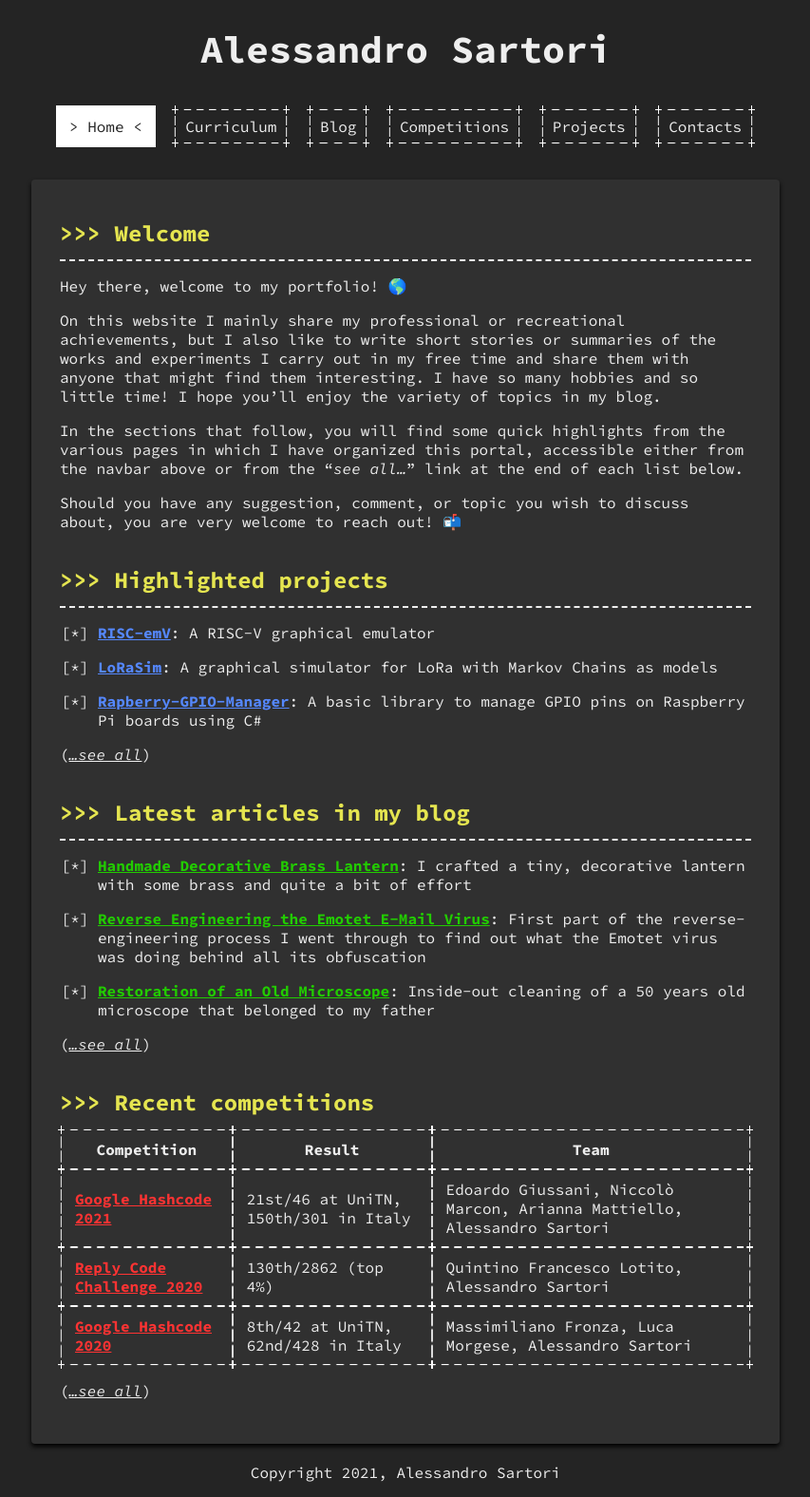
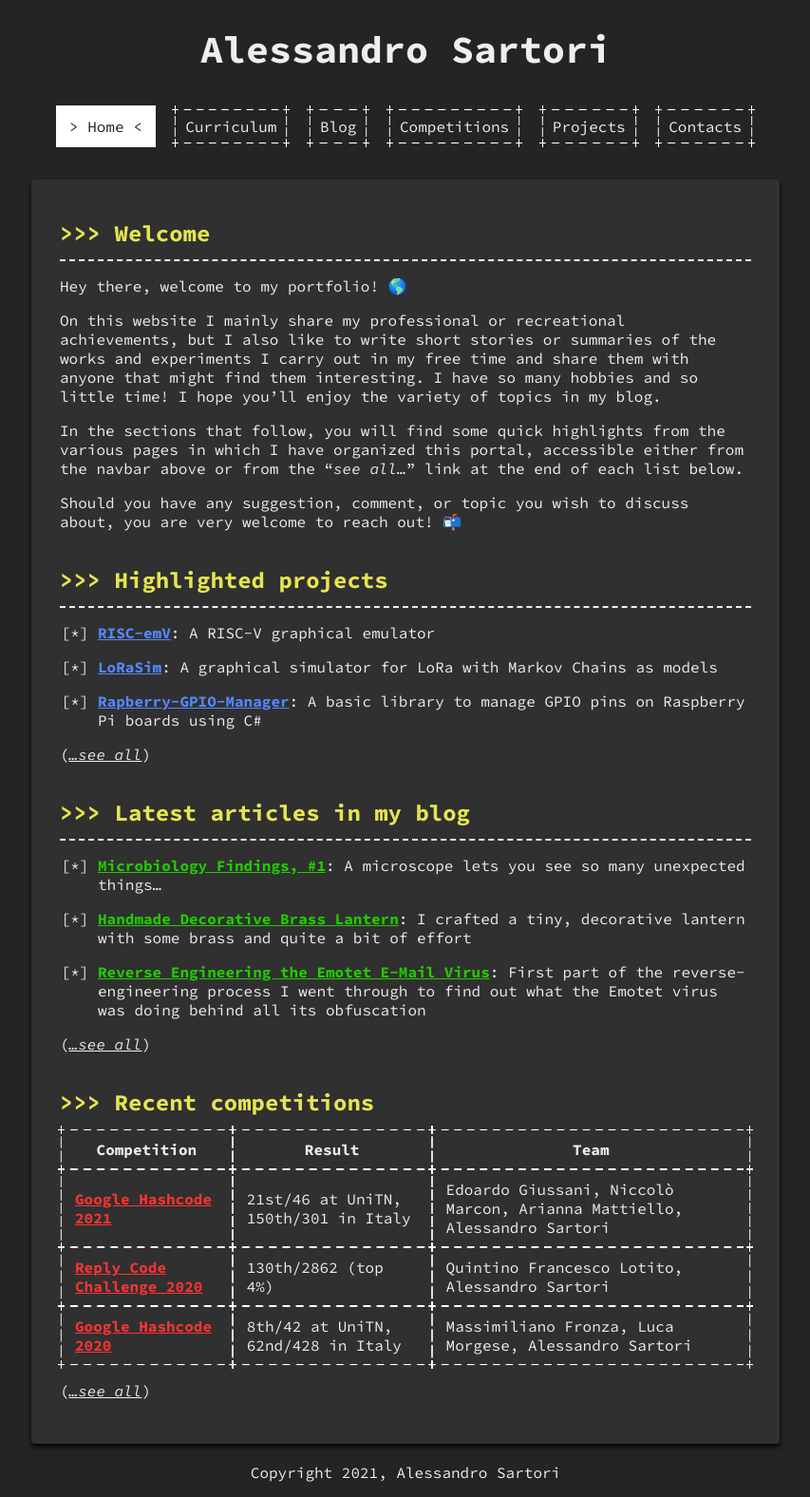
Before and after one commit to AlexSartori/alexsartori.github.io, a Jekyll site: the page built from index.md, in a window 1280 px wide. Shown: the whole page at 95% size, without its empty margins (213-1066 px from the left). Built offline with Jekyll 4.4.1, drawn with Linux system fonts in a browser that asks for light colours; emoji names are drawn with the system emoji font; some of the changed lines change nothing that is shown.

Commit message:
Add article: Microbiology Findings, #1

```diff
--- /dev/null
+++ b/_plugins/image_tag.rb
@@ -0,0 +1,50 @@
+# Title: Simple Image tag for Jekyll
+# Authors: Brandon Mathis http://brandonmathis.com
+#          Felix Schäfer, Frederic Hemberger
+# Description: Easily output images with optional class names, width, height, title and alt attributes
+#
+# Syntax {% img [class name(s)] [http[s]:/]/path/to/image [width [height]] [title text | "title text" ["alt text"]] %}
+#
+# Examples:
+# {% img /images/ninja.png Ninja Attack! %}
+# {% img left half http://site.com/images/ninja.png Ninja Attack! %}
+# {% img left half http://site.com/images/ninja.png 150 150 "Ninja Attack!" "Ninja in attack posture" %}
+#
+# Output:
+# <img src="/images/ninja.png">
+# <img class="left half" src="http://site.com/images/ninja.png" title="Ninja Attack!" alt="Ninja Attack!">
+# <img class="left half" src="http://site.com/images/ninja.png" width="150" height="150" title="Ninja Attack!" alt="Ninja in attack posture">
+#
+
+module Jekyll
+
+  class ImageTag < Liquid::Tag
+    @img = nil
+
+    def initialize(tag_name, markup, tokens)
+      attributes = ['class', 'src', 'width', 'height', 'title']
+
+      if markup =~ /(?<class>\S.*\s+)?(?<src>(?:https?:\/\/|\/|\S+\/)\S+)(?:\s+(?<width>\d+))?(?:\s+(?<height>\d+))?(?<title>\s+.+)?/i
+        @img = attributes.reduce({}) { |img, attr| img[attr] = $~[attr].strip if $~[attr]; img }
+        if /(?:"|')(?<title>[^"']+)?(?:"|')\s+(?:"|')(?<alt>[^"']+)?(?:"|')/ =~ @img['title']
+          @img['title']  = title
+          @img['alt']    = alt
+        else
+          @img['alt']    = @img['title'].gsub!(/"/, '&#34;') if @img['title']
+        end
+        @img['class'].gsub!(/"/, '') if @img['class']
+      end
+      super
+    end
+
+    def render(context)
+      if @img
+        "<img #{@img.collect {|k,v| "#{k}=\"#{v}\"" if v}.join(" ")}>"
+      else
+        "Error processing input, expected syntax: {% img [class name(s)] [http[s]:/]/path/to/image [width [height]] [title text | \"title text\" [\"alt text\"]] %}"
+      end
+    end
+  end
+end
+
+Liquid::Template.register_tag('img', Jekyll::ImageTag)
--- /dev/null
+++ b/_plugins/video_tag.rb
@@ -0,0 +1,61 @@
+# Title: Simple Video tag for Jekyll
+# Author: Brandon Mathis http://brandonmathis.com
+# Description: Easily output MPEG4 HTML5 video with a flash backup.
+#
+# Syntax {% video url/to/video [width height] [url/to/poster] %}
+#
+# Example:
+# {% video http://site.com/video.mp4 720 480 http://site.com/poster-frame.jpg %}
+#
+# Output:
+# <video width='720' height='480' preload='none' controls poster='http://site.com/poster-frame.jpg'>
+#   <source src='http://site.com/video.mp4' type='video/mp4; codecs=\"avc1.42E01E, mp4a.40.2\"'/>
+# </video>
+#
+
+module Jekyll
+
+  class VideoTag < Liquid::Tag
+    @video = nil
+    @poster = ''
+    @height = ''
+    @width = ''
+
+    def initialize(tag_name, markup, tokens)
+      @videos = markup.scan(/((https?:\/\/|\/)\S+\.(webm|ogv|mp4)\S*)/i).map(&:first).compact
+      @poster = markup.scan(/((https?:\/\/|\/)\S+\.(png|gif|jpe?g)\S*)/i).map(&:first).compact.first
+      @sizes  = markup.scan(/\s(\d\S+)/i).map(&:first).compact
+      super
+    end
+
+    def render(context)
+      output = super
+      types = {
+        '.mp4' => "type='video/mp4; codecs=\"avc1.42E01E, mp4a.40.2\"'",
+        '.ogv' => "type='video/ogg; codecs=theora, vorbis'",
+        '.webm' => "type='video/webm; codecs=vp8, vorbis'"
+      }
+      if @videos.size > 0
+        video =  "<video #{sizes} preload='metadata' controls #{poster}>"
+        @videos.each do |v|
+          video << "<source src='#{v}' #{types[File.extname(v)]}>"
+        end
+        video += "</video>"
+      else
+        "Error processing input, expected syntax: {% video url/to/video [url/to/video] [url/to/video] [width height] [url/to/poster] %}"
+      end
+    end
+
+    def poster
+      "poster='#{@poster}'" if @poster
+    end
+
+    def sizes
+      attrs = "width='#{@sizes[0]}'" if @sizes[0]
+      attrs += " height='#{@sizes[1]}'" if @sizes[1]
+      attrs
+    end
+  end
+end
+
+Liquid::Template.register_tag('video', Jekyll::VideoTag)
--- /dev/null
+++ b/_posts/2021-04-06-microbiology-findings-1.md
@@ -0,0 +1,59 @@
+---
+layout: post
+title: "Microbiology Findings, #1"
+description: "A microscope lets you see so many unexpected things..."
+date: 2021-04-06
+categories: biology
+tags: biology microbiology microscope
+image: "/assets/posts/..."
+---
+
+Remember that old microscope I restored some time ago in [this post]({% link _posts/2020-12-29-restoration-of-old-microscope.md %})? Well, with the help of a biologist friend of mine, Emma, I had the chance to play with it quite a bit, and I certainly didn't miss the opportunity to snap a load of pictures and shoot as many videos as I could of anything that I saw moving under those lenses. That said, here's to you a selection of what I found most interesting!
+
+The first thing she advised me to look at was some moss. Whatever, I thought, but boy was it surprising. First of all, apparently moss has this peculiarity of having leaves composed of only one layer of cells, which makes the shapes of the cells really stand out: impressing!
+
+![A piece of moss and its cells at 100x](/assets/posts/mbio-muschio-1.jpg){:.img-big}
+
+The second amazing fact about moss is that it is always full of a variety of curious creatures.
+At first I couldn't find any, but after trying a few different drops of water I almost got scared: I saw this giant chubby wormy thing crawling around and it felt so weird. It was only a matter of seconds until this odd feeling turned into pure wonder. It was just like a tiny alien living its very own life, and I felt I was having such a privilege to be able to peek into this absolutely new type of world.
+
+{% video /assets/posts/mbio-rotifero-1.mp4 %}{:.vid-big}
+
+Oh and by the way, it was a **rotifer**, a tiny cutie (~100μm in length) with very interesting survival abilities, but I'm not sure I possess enough knowledge to form proper sentences so I'll just leave you to Wikipedia :grin:
+
+Next up, **tardigrades**! My friend said I was so lucky to find both of them at my first try. Look how cute they are with those tiny paws, and notice how slippy the glass tile is for them. I read they can manage to walk only after the glass has been sitting for a while and it starts to get covered in bacteria to which they can grip.
+
+{% video /assets/posts/mbio-tard-1.mp4 %}{:.vid-big}
+
+Some days later, I finally found a microorganism I recognized myself! The tiny worm you can see wiggling on the bottom side is a **C. Elegans**, a fellow I met in previous conversations with Emma when chatting about a project where they mapped its entire neural network and were then able to simulate in a computer. Why map the "brain" of a C. Elegans? Well, here comes the fun fact: it is always composed of exactly 302 neurons.
+
+{% video /assets/posts/mbio-gast-elegans.mp4 %}{:.vid-big}
+
+Did you notice the intruder? On the top right corner you can see what is most likely a **gastrotrich**, a finding that made Emma very jealous since she could never find one :sunglasses:
+
+But anyway, let's have some more fun with rotifers. Take a look below at how they eat: basically they open up this sort of mouth that is covered in cilia which they move to create a vortex to  attract other microorganisms to ingest.
+
+{% video /assets/posts/mbio-rotifero-3.mp4 %}{:.vid-half}
+{% video /assets/posts/mbio-rotifero-4.mp4 %}{:.vid-half}
+
+Now a very interesting experiment: one of those survival abilities I mentioned consists in (forgive my biological heresy) retracting into a tiny resilient ball that can withstand conditions far from their ideal. What I did after finding this next rotifer was putting the glass slide onto a pack of ice for some minutes so that it could perform this magic. As I hoped, the temperature transition was not too quick to cause its death, and resulted in this interesting video of the rotifer returning to life some seconds later:
+
+{% video /assets/posts/mbio-rotifero-2.mp4 %}{:.vid-big}
+
+One other video I think is simply amazing is this one where I captured a ...thing? dividing in two. The first I found was by chance, and by the time I understood what was happening it was already over and I did not record anything. To find another and be able to record, I literally spent the whole evening, but at the end I was so satisfied. This video is sped up 25 times, as the original one lasted almost 15 minutes.
+
+{% video /assets/posts/mbio-division.mp4 %}{:.vid-big}
+
+Notice also how colorful is the light shed by that **diatom** on the top right. And speaking of algae, look at how cool **spirogyras** are! Those spirals are actually their chloroplasts, the organelles that perform photosynthesis.
+
+![Spirogyra algae](/assets/posts/mbio-spirogyra.jpg){:.img-big}
+
+Lastly, to conclude this gallery, here's a collection of random ciliates that look funny:
+
+{% video /assets/posts/mbio-ciliato-1.mp4 %}{:.vid-half}
+{% video /assets/posts/mbio-ciliato-2.mp4 %}{:.vid-half}
+{% video /assets/posts/mbio-ciliato-3.mp4 %}{:.vid-half}
+{% video /assets/posts/mbio-ciliato-4.mp4 %}{:.vid-half}
+{% video /assets/posts/mbio-ciliato-5.mp4 %}{:.vid-half}
+{% video /assets/posts/mbio-ciliato-6.mp4 %}{:.vid-half}
+![Spirogyra algae](/assets/posts/mbio-peritrichi.jpg){:.img-big}
--- a/css/main.scss
+++ b/css/main.scss
@@ -89,13 +89,35 @@ img:not(.emoji) {
     }
 
     &.img-half {
-        display:inline-block;
-        width: 49%;
+        display: inline-block;
+        width: 48%;
     }
 }
 
 img.emoji {
     margin-bottom: -3px;
+}
+
+video {
+    display: block;
+    margin: 2em auto;
+    @include ascii_border;
+    border-image-outset: 10px 8px;
+
+    &.vid-big {
+        max-width: 90%;
+        max-height: 300px;
+    }
+
+    &.vid-med {
+        max-width: 70%;
+        max-height: 150px;
+    }
+
+    &.vid-half {
+        display: inline-block;
+        width: 48%;
+    }
 }
 
 ul {
```
Also changed, not shown: assets/posts/mbio-muschio-1.jpg (added), assets/posts/mbio-peritrichi.jpg (added), assets/posts/mbio-spirogyra.jpg (added), 13 other files.
